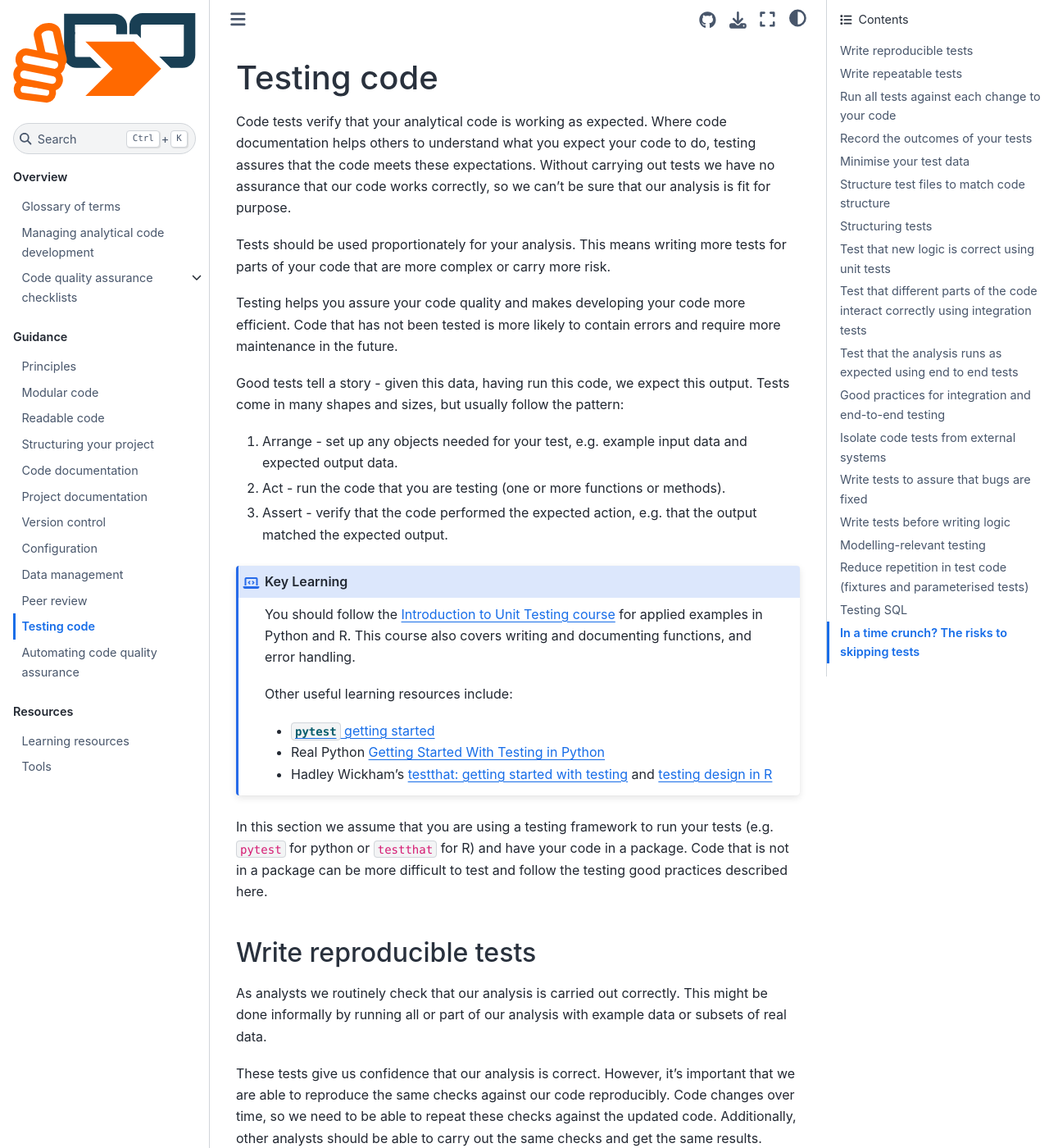
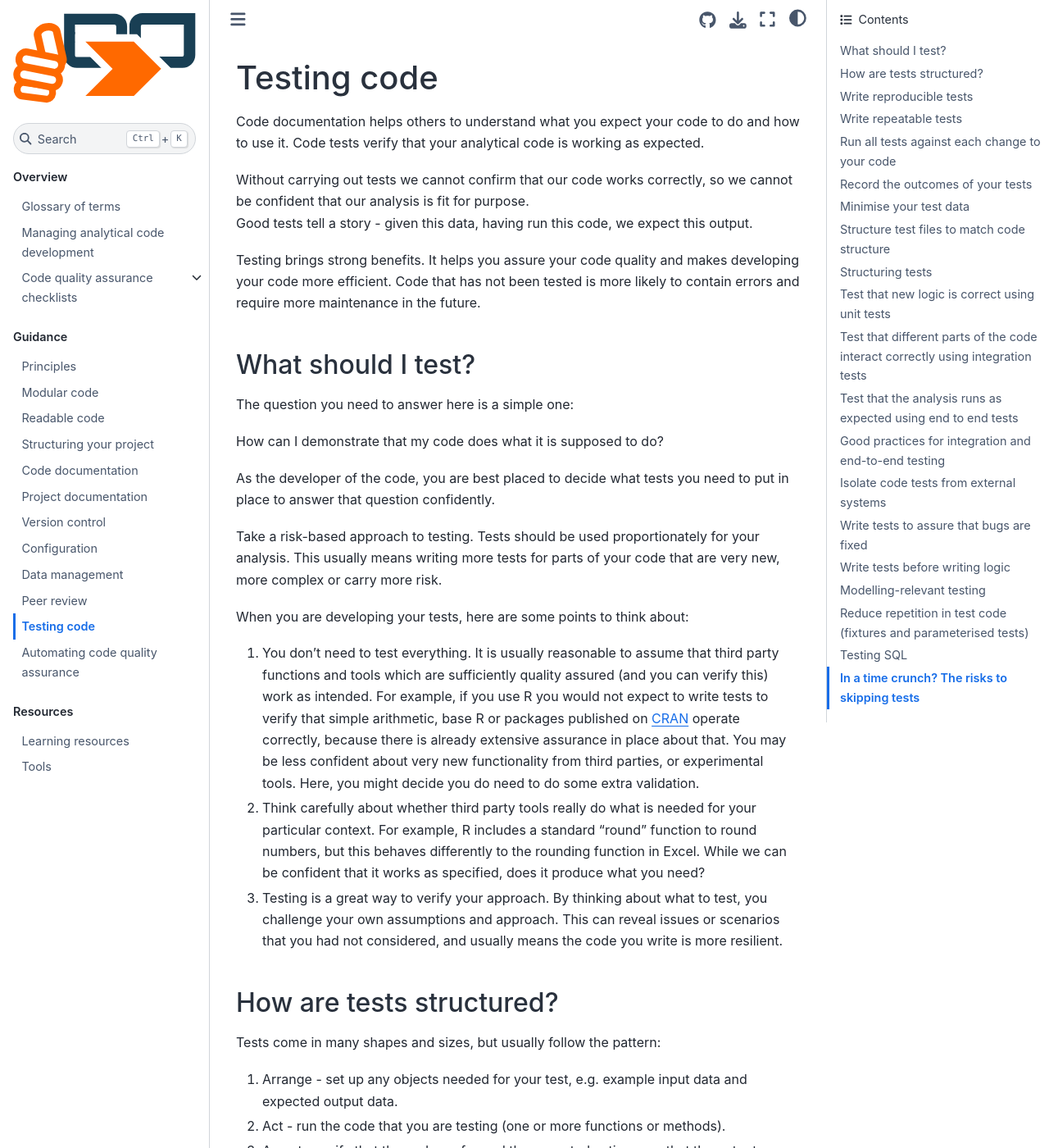
Before and after one commit to best-practice-and-impact/qa-of-code-guidance, a Jupyter Book: the page built from book/testing_code.md, in a window 1280 px wide and 1400 px high. Shown: the whole window at 82% size. Built offline with Jupyter Book 1.0.4 settings and Sphinx 7.4.7 and the Sphinx Book theme 1.1.4, drawn with Linux system fonts in a browser that asks for light colours.

Commit message:
Added section on what to test to testing_code.md

```diff
--- a/book/testing_code.md
+++ b/book/testing_code.md
@@ -1,16 +1,31 @@
 # Testing code
 
-Code tests verify that your analytical code is working as expected.
-Where code documentation helps others to understand what you expect your code to do, testing assures that the code meets these expectations.
-Without carrying out tests we have no assurance that our code works correctly, so we can't be sure that our analysis is fit for purpose.
+Code documentation helps others to understand what you expect your code to do and how to use it. Code tests verify that your analytical code is working as expected.
 
-Tests should be used proportionately for your analysis.
-This means writing more tests for parts of your code that are more complex or carry more risk.
+Without carrying out tests we cannot confirm that our code works correctly, so we cannot be confident that our analysis is fit for purpose.
+Good tests tell a story - given this data, having run this code, we expect this output.
 
-Testing helps you assure your code quality and makes developing your code more efficient.
+Testing brings strong benefits. It helps you assure your code quality and makes developing your code more efficient.
 Code that has not been tested is more likely to contain errors and require more maintenance in the future.
 
-Good tests tell a story - given this data, having run this code, we expect this output.
+## What should I test?
+
+The question you need to answer here is a simple one:
+
+How can I demonstrate that my code does what it is supposed to do?
+
+As the developer of the code, you are best placed to decide what tests you need to put in place to answer that question confidently.
+
+Take a risk-based approach to testing. Tests should be used proportionately for your analysis.  This usually means writing more tests for parts of your code that are very new, more complex or carry more risk.
+
+When you are developing your tests, here are some points to think about:
+
+1.  You don't need to test everything. It is usually reasonable to assume that third party functions and tools which are sufficiently quality assured (and you can verify this) work as intended.  For example, if you use R you would not expect to write tests to verify that simple arithmetic, base R or packages published on [CRAN](https://cran.r-project.org/) operate correctly, because there is already extensive assurance in place about that. You may be less confident about very new functionality from third parties, or experimental tools. Here, you might decide you do need to do some extra validation.
+2. Think carefully about whether third party tools really do what is needed for your particular context.  For example, R includes a standard "round" function to round numbers, but this behaves differently to the rounding function in Excel. While we can be confident that it works as specified, does it produce what you need?
+3. Testing is a great way to verify your approach. By thinking about what to test, you challenge your own assumptions and approach. This can reveal issues or scenarios that you had not considered, and usually means the code you write is more resilient.
+
+## How are tests structured?
+
 Tests come in many shapes and sizes, but usually follow the pattern:
 
 1. Arrange - set up any objects needed for your test, e.g. example input data and expected output data.
```
